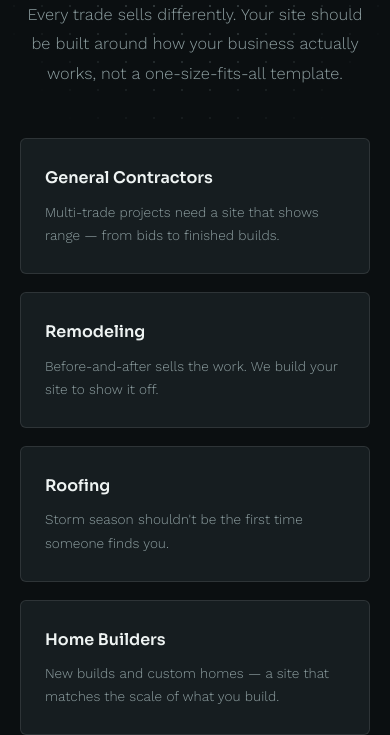
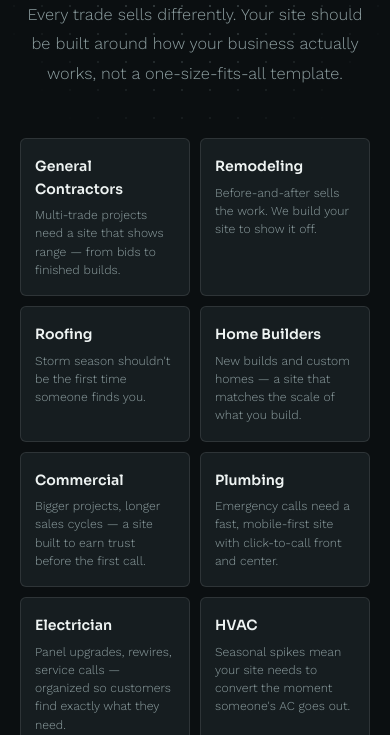
Before and after one commit to n8r8rs-hub/anaya-ventures, a plain HTML site: page trades-we-serve.html in a window 390 px wide. Shown: the part 365-1100 px from the top of the page. Drawn offline with nearby package versions, Linux system fonts and the light colour scheme.

Commit message:
Keep Trades We Serve at 2 columns on mobile instead of collapsing to 1

```diff
--- a/trades-we-serve.html
+++ b/trades-we-serve.html
@@ -142,7 +142,10 @@
     nav { padding: 14px 18px; }
     .page-header { padding: 70px 20px 40px; }
     .section { padding: 10px 20px 70px; }
-    .trades-grid { grid-template-columns: 1fr; }
+    .trades-grid { gap: 10px; }
+    .trade-card { padding: 16px 14px; }
+    .trade-card h3 { font-size: 0.88rem; margin-bottom: 6px; }
+    .trade-card p { font-size: 0.76rem; line-height: 1.5; }
     .cta-band { padding: 70px 20px; }
     .footer-inner { flex-direction: column; }
   }
```
